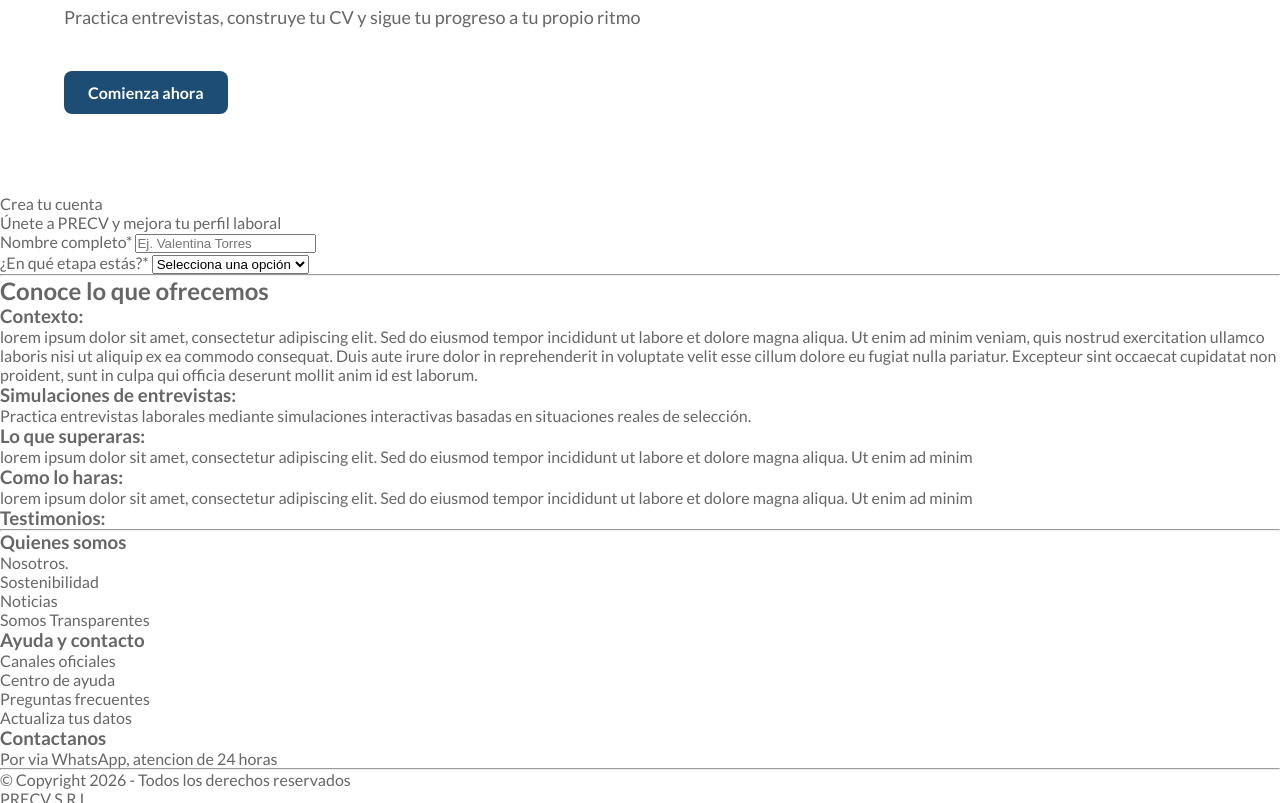
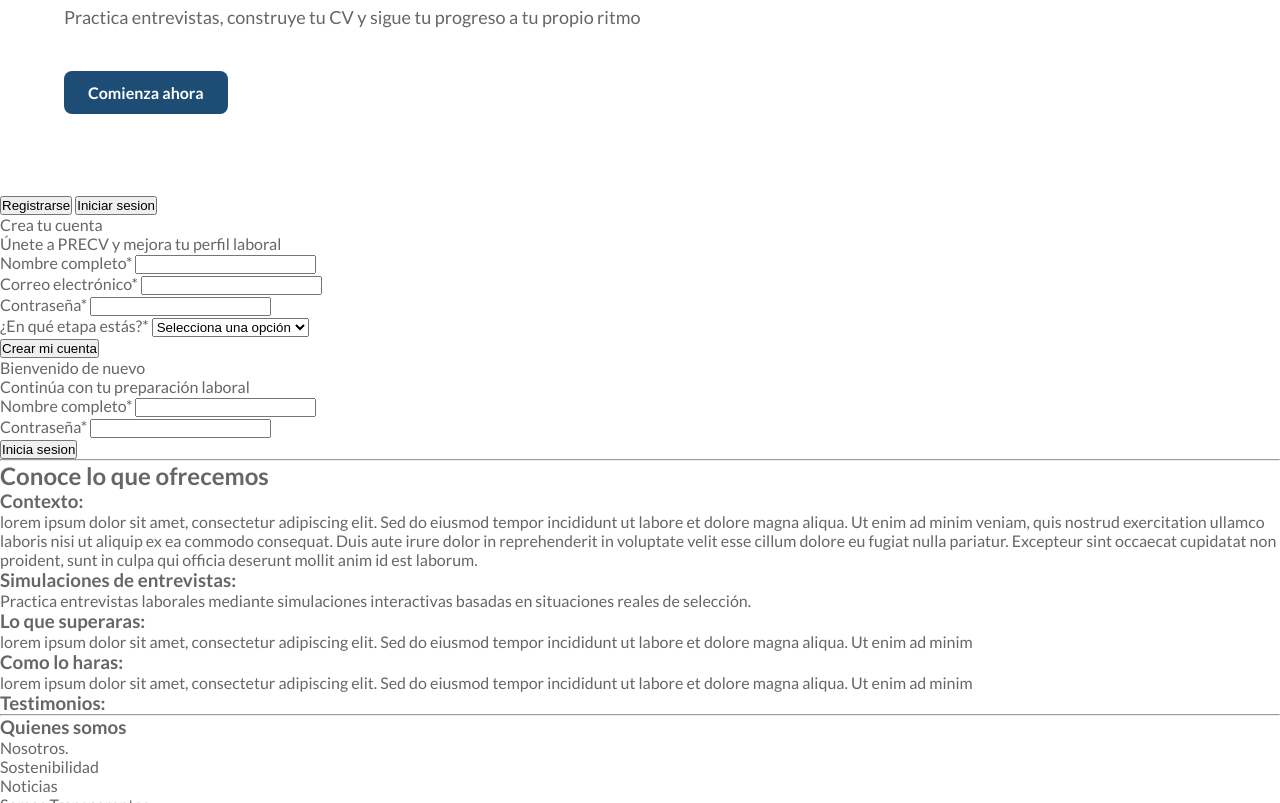
Before and after one commit to ElLisan23/loading-page, a plain HTML site: page index.html in a window 1280 px wide. Shown: the part 280-1083 px from the top of the page. Drawn offline with Linux system fonts and the light colour scheme.

Commit message:
Añadi el apartado de registrarse e iniciar sesion. Tomen en cuenta que los botones REGISTRARSE e INICIAR SESION son los botones que presiona el usuario para ingresar a cada formulario. Los botones CREAR MI CUENTA e INICIA SESION aparecen cuando entras al formulario correspondiente

```diff
--- a/index.html
+++ b/index.html
@@ -17,8 +17,7 @@
         </div>
         <nav class = "nav-links">
             <!-- Son enlaces hipervinculas que significan que la ágina se deslizará automaticamente hacia la sección de la misma página que tenga el identificador id = "simulador" , igual con registro-->
-            <a href = "#simulador" class = "btn-secundario"> Iniciar sesión</a>
-            <a href = "#registro" class = "btn-primario"> Registrarse </a>
+
         </nav>
     </header>
 
@@ -33,17 +32,39 @@
         </div>
     </main>
 
-    <section class = "precv-auth-section">
+    <div class = "precv-auth-section">
         <div class = "precv-auth-card">
+            <div class="precv-auth-opciones">
+            <button class type = "button" id = "btn-registro">
+                Registrarse
+            </button>
+
+            <button class type ="button" id = "btn-login">
+                Iniciar sesion
+            </button>
+            </div>
+
+        <div id = "form-registro">
+            <!-- FORMULARIO DE REGISTRO -->
             <div class = "precv-auth-titulo"> Crea tu cuenta</div>
             <p class = "precv-auth-subtitulo"> Únete a PRECV y mejora tu perfil laboral</p>
 
             <form class = "precv-auth-form" action="#" methd = "POST">
-                <div class="precv-form-grid">
+            <div class="precv-form-grid">
                 <div class="precv-form-group">
                     <!-- Textos en Lato, como dicta tu guía de estilos -->
                     <label for="nombre" class="precv-label">Nombre completo*</label>
-                    <input type="text" id="nombre" class="precv-input" placeholder="Ej. Valentina Torres" required>
+                    <input type="text" id="nombre" class="precv-input" placeholder=" " required>
+                </div>
+
+                <div class="precv-form-correo-electronico">
+                    <label for="correo-electronico" class="precv-label">Correo electrónico*</label>
+                    <input type="text" id="correo-electronico" class="precv-input" placeholder=" " required>
+                </div>
+
+                <div class="precv-form-contraseña">
+                    <label for="contraseña" class="precv-label">Contraseña*</label>
+                    <input type="password" id="contraseña" class="precv-input" placeholder=" " required>
                 </div>
 
                 <div class="precv-form-group">
@@ -55,8 +76,42 @@
                         <option value="profesional">Profesional</option>
                     </select>
                 </div>
+
             </div>
+            <button class type="submit">Crear mi cuenta</button>
             </form>
+        </div>
+
+        </div>
+
+        <!-- FORMULARIO DE INICIO DE SESIÓN  -->
+        <div id="form-login">
+            <div class="precv-auth-titulo">
+            Bienvenido de nuevo
+            </div>
+
+        <p class="precv-auth-subtitulo">
+            Continúa con tu preparación laboral
+        </p>
+
+        <form class = "precv-auth-form" action="#" methd = "POST">
+        <div class="precv-form-grid">
+            <div class="precv-form-group">
+                    <!-- Textos en Lato, como dicta tu guía de estilos -->
+                    <label for="nombre" class="precv-label">Nombre completo*</label>
+                    <input type="text" id="nombre" class="precv-input" placeholder=" " required>
+                </div>
+
+                <div class="precv-form-contraseña">
+                    <label for="contraseña" class="precv-label">Contraseña*</label>
+                    <input type="text" id="contraseña" class="precv-input" placeholder=" " required>
+                </div>
+
+            </div>
+            <button class type="submit">Inicia sesion</button>
+            </form>
+        </div>
+    </div>
     </section>
 
     <hr>
```
